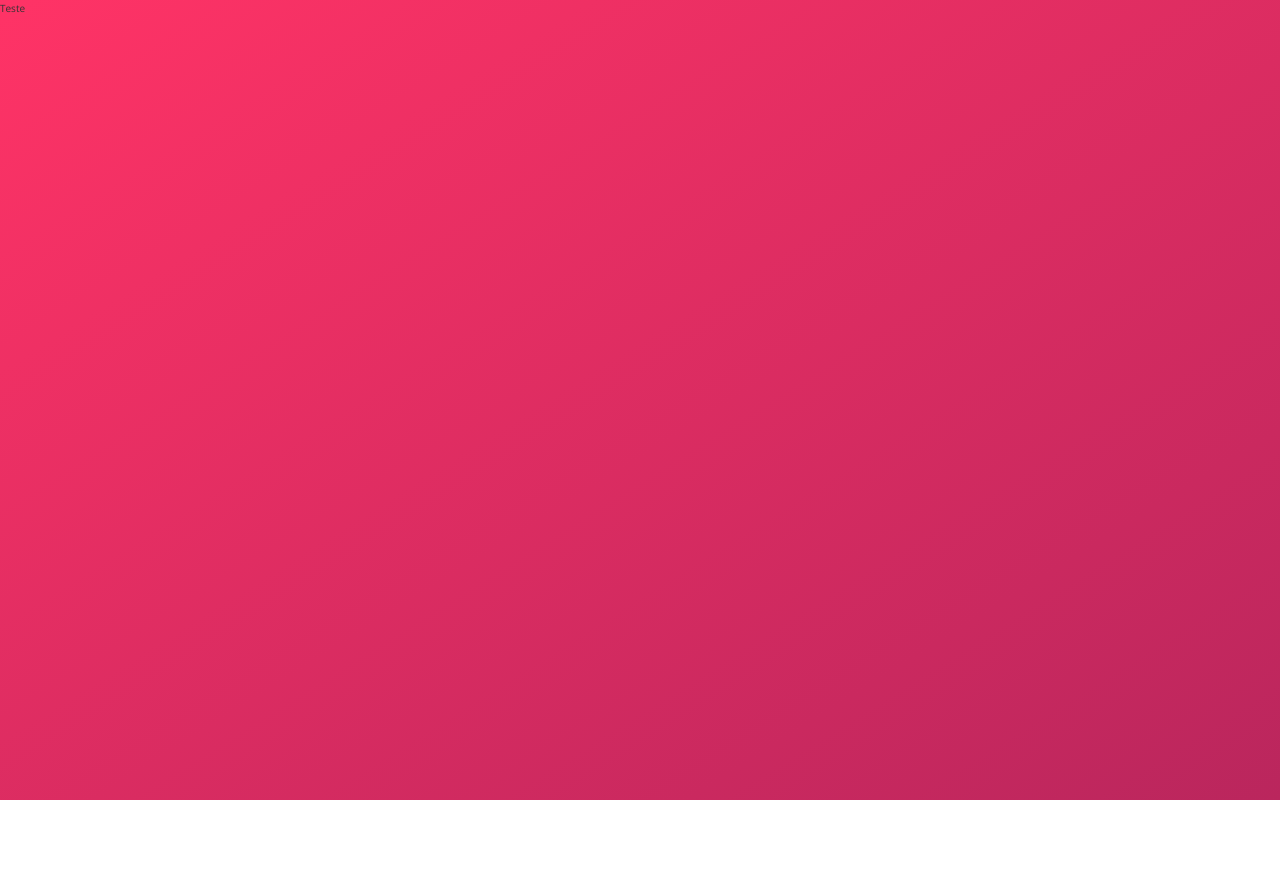
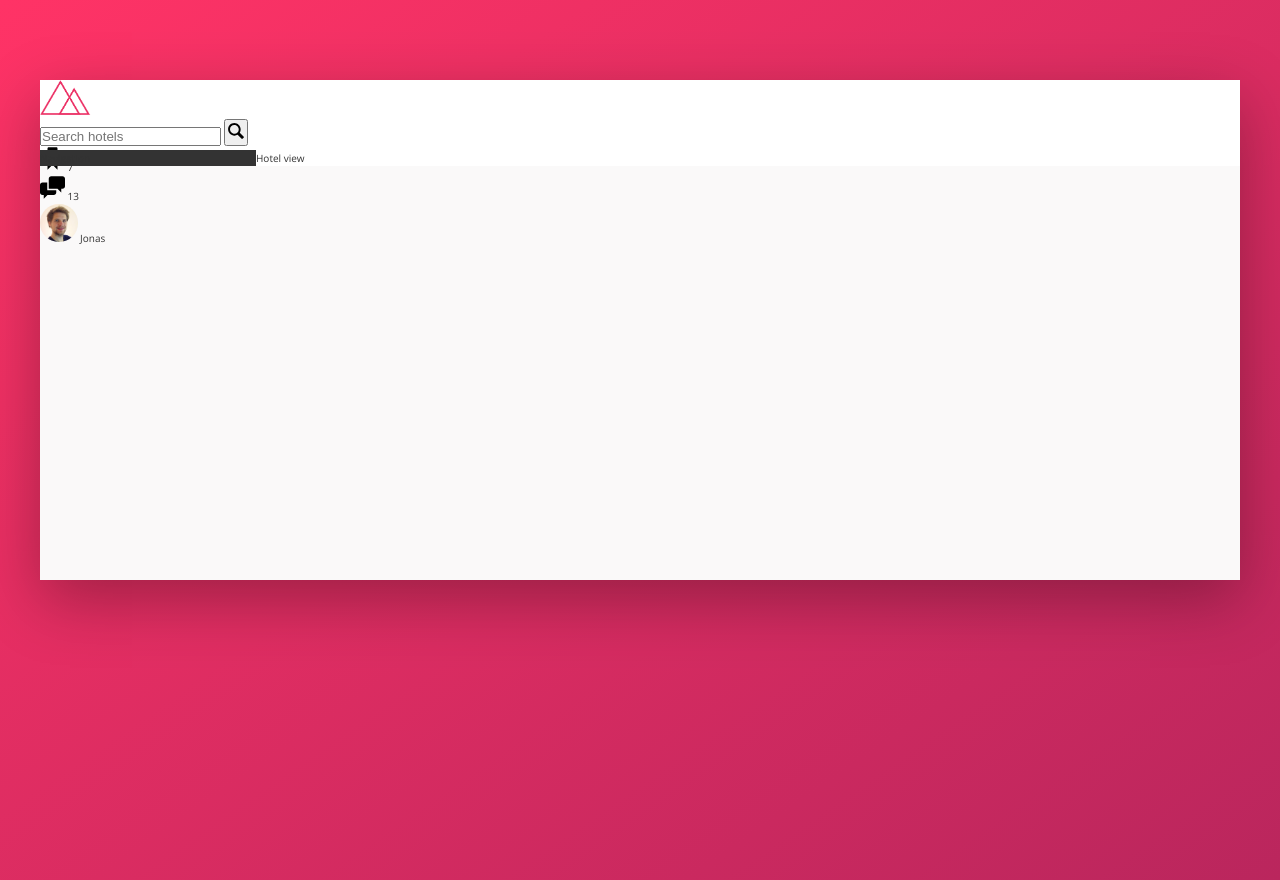
Before and after one commit to marceloboth/trillo, a website: page index.html in a window 1280 px wide. Before the commit the page ends 800 px from the top, so only its background shows below. Drawn offline with nearby package versions, Linux system fonts and the light colour scheme.

Commit message:
feat: layout and starting the header

```diff
--- a/index.html
+++ b/index.html
@@ -11,6 +11,48 @@
   <title>trillo &mdash; Your all-in-one booking app</title>
 </head>
   <body>
-       Teste
+    <div class="container">
+      <header class="header">
+        <img src="img/logo.png" alt="trillo logo" class="logo">
+
+        <form action="#" class="search">
+          <input type="text" class="search__input" placeholder="Search hotels">
+          <button class="search__button">
+            <svg class="search__icon">
+              <use xlink:href="img/sprite.svg#icon-magnifying-glass"></use>
+            </svg>
+          </button>
+        </form>
+
+        <nav class="user-nav">
+          <div class="user-nav__icon-box">
+            <svg class="user-nav__icon">
+              <use xlink:href="img/sprite.svg#icon-bookmark"></use>
+            </svg>
+            <span class="user-nav__notification">7</span>
+          </div>
+          <div class="user-nav__icon-box">
+            <svg class="user-nav__icon">
+              <use xlink:href="img/sprite.svg#icon-chat"></use>
+            </svg>
+            <span class="user-nav__notification">13</span>
+          </div>
+          <div class="user-nav__user">
+            <img src="img/user.jpg" alt="User photo" class="user-nav__user-photo">
+            <span class="user-nav__user-name">Jonas</span>
+          </div>
+        </nav>
+      </header>
+
+      <div class="content">
+        <nav class="sidebar">
+          Navigation
+        </nav>
+
+        <main class="hotel-view">
+          Hotel view
+        </main>
+      </div>
+    </div>
   </body>
 </html>
--- a/sass/_base.scss
+++ b/sass/_base.scss
@@ -29,6 +29,8 @@ Grey dark 3: #999
   --color-grey-dark-1: #333;
   --color-grey-dark-2: #777;
   --color-grey-dark-3: #999;
+
+  --shadow-dark: 0 2rem 6rem rgba(0, 0, 0, 0.3);
 }
 
 * {
--- a/sass/_components.scss
+++ b/sass/_components.scss
@@ -0,0 +1,52 @@
+////////////////////////
+// LOGO
+.logo {
+  height: 3.5rem;
+}
+
+////////////////////////
+// SEARCH
+.search {
+  &__input {
+
+  }
+
+  &__button {
+
+  }
+
+  &__icon {
+    height: 2rem;
+    width: 2rem;
+  }
+}
+
+////////////////////////
+// USER NAVIGATION
+.user-nav {
+  &__icon-box {
+
+  }
+
+  &__icon {
+    height: 2.5rem;
+    width: 2.5rem;
+  }
+
+  &__notification {
+
+  }
+
+  &___user {
+
+  }
+
+  &__user-photo {
+    height: 3.75rem;
+    border-radius: 50%;
+  }
+
+  &__user-name {
+
+  }
+}
--- a/sass/_layout.scss
+++ b/sass/_layout.scss
@@ -0,0 +1,30 @@
+.container {
+  max-width: 120rem;
+  margin: 8rem auto;
+  background-color: var(--color-grey-light-1);
+  box-shadow: var(--shadow-dark);
+
+  min-height: 50rem;
+}
+
+.header {
+  height: 7rem;
+  background-color: #ffffff;
+  border-bottom: var(--color-grey-light-2);
+}
+
+.content {
+  display: flex;
+}
+
+.sidebar {
+  background-color: var(--color-grey-dark-1);
+
+  flex: 0 0 18%;
+}
+
+.hotel-view {
+  background-color: #ffffff;
+
+  flex: 1;
+}
```
Also changed, not shown: css/style.css, img/SVG/aircraft-take-off.svg (added), img/SVG/bookmark.svg (added), img/SVG/chat.svg (added), img/SVG/chevron-thin-right.svg (added), img/SVG/home.svg (added), img/SVG/key.svg (added), img/SVG/location-pin.svg (added), img/SVG/magnifying-glass.svg (added), img/SVG/map.svg (added), img/SVG/star.svg (added). Lines whose indentation alone changed are shown as unchanged.
